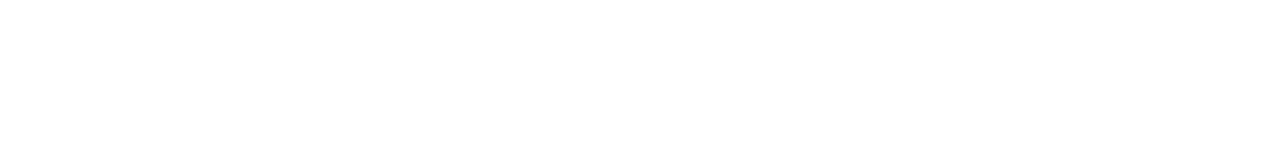
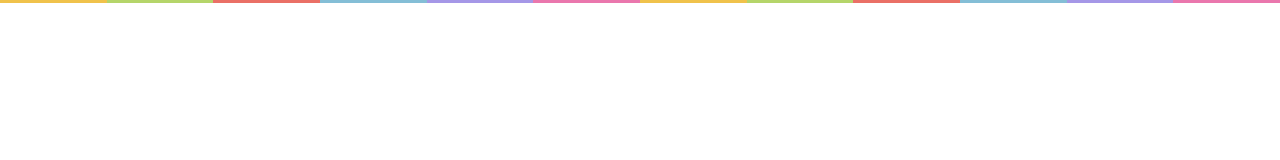
Before and after one commit to alikeici/kidzschool2, a plain HTML site: page index.html in a window 1280 px wide. Drawn offline with Linux system fonts and the light colour scheme.

Commit message:
colored bars

```diff
--- a/flex.css
+++ b/flex.css
@@ -0,0 +1,7 @@
+.d-flex{display: flex;}
+
+
+
+
+
+.flex-grow{flex-grow: 1; }
--- a/index.html
+++ b/index.html
@@ -14,7 +14,32 @@
     <link rel="stylesheet" href="/mediaqueries.css">
 </head>
 <body>
+    <!--navigation-->
+<header>
+    <!--Colored bars-->
+    <div class="d-flex">
+    </div>
 
+<nav>
+
+</nav>
+
+    <div class="d-flex">
+        <div class="flex-grow bg-warning bar-height"></div>
+        <div class="flex-grow bg-success bar-height"></div>
+        <div class="flex-grow bg-danger bar-height"></div>
+        <div class="flex-grow bg-info bar-height"></div>
+        <div class="flex-grow bg-primary bar-height"></div>
+        <div class="flex-grow bg-cozy bar-height"></div>
+
+        <div class="flex-grow bg-warning bar-height"></div>
+        <div class="flex-grow bg-success bar-height"></div>
+        <div class="flex-grow bg-danger bar-height"></div>
+        <div class="flex-grow bg-info bar-height"></div>
+        <div class="flex-grow bg-primary bar-height"></div>
+        <div class="flex-grow bg-cozy bar-height"></div>
+    </div>
+</header>
 
 
 </body>
--- a/layout.css
+++ b/layout.css
@@ -0,0 +1 @@
+.bar-height{height: .3rem; }
```
